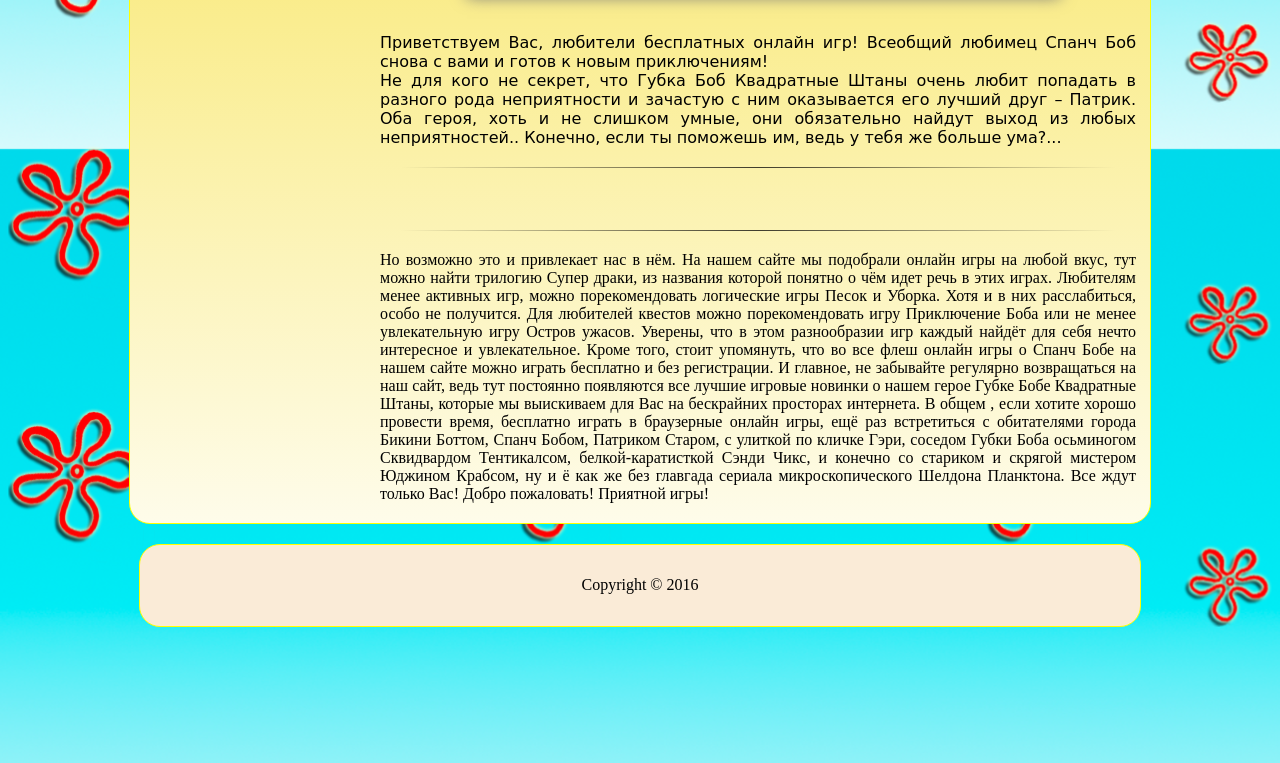
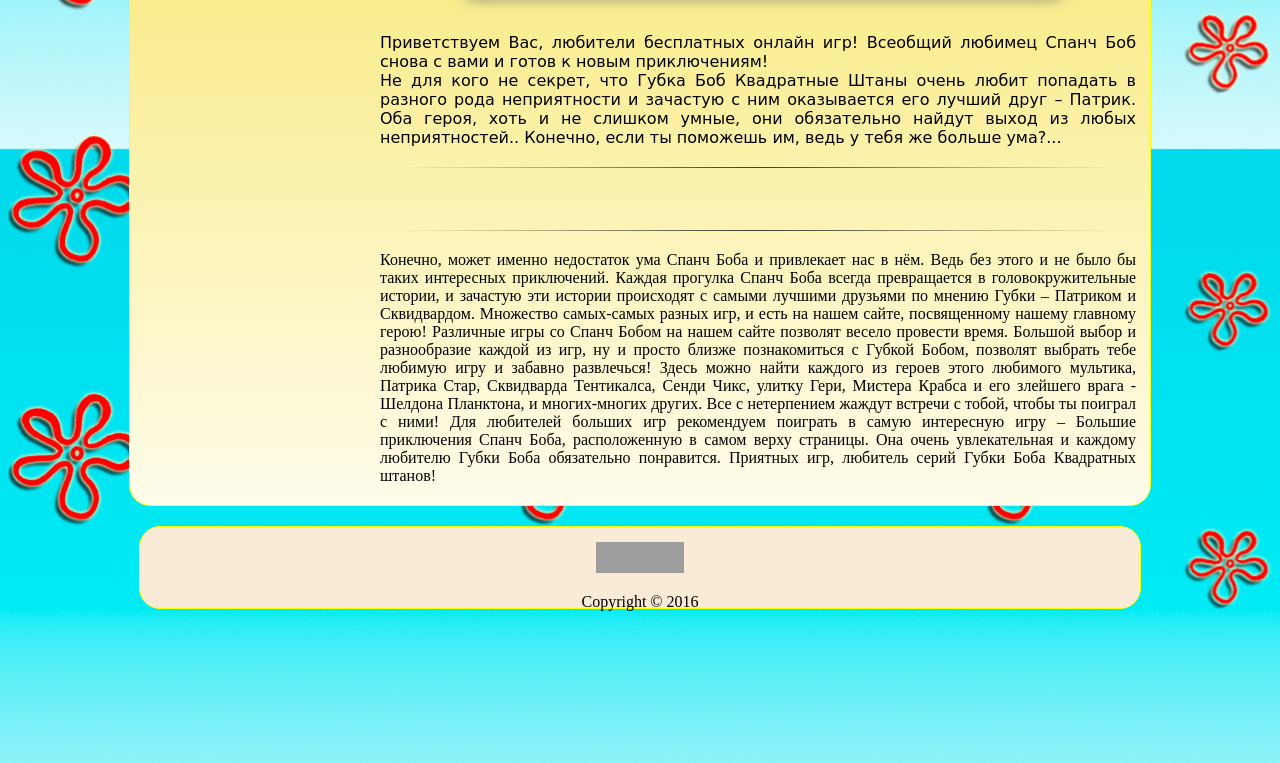
Before and after one commit to 4elbik/Spanch, a PHP site: page /index.php in a window 1280 px wide. Shown: the part 651-1414 px from the top of the page. Run offline with PHP 8.4, Linux system fonts and the light colour scheme; data that the repository does not hold is empty; grey boxes are pictures that could not be loaded.

Commit message:
Поставлен счеткчик на главную страницу

```diff
--- a/views/index.php
+++ b/views/index.php
@@ -27,7 +27,7 @@
             <div class="top5">
                 <p>ПОПУЛЯРНЫЕ ИГРЫ</p><hr />
                 <?php foreach($tops as $top): ?>
-                    <p><a href="<?php echo "http://igry-spanch-bob.ru/games/".strtolower(translit(implode('_', explode(' ', $top['title'])))).".php"; ?>"><img src="http://igry-spanch-bob.ru/images/<?php echo $top['img']; ?>" alt="Игры спанч боб играть бесплатно. Игра спанч боб играть. Игры спанч боб бесплатно. Играть в Губка Боб - <?php echo $item['title']; ?>. Губка боб игры онлайн" title="Игра Спанч боб - <?php echo $item['title']; ?>" width="188" height="140" />
+                    <p><a href="<?php echo "http://igry-spanch-bob.ru/games/".strtolower(translit(implode('_', explode(' ', $top['title'])))).".php"; ?>"><img src="http://igry-spanch-bob.ru/images/<?php echo $top['img']; ?>" alt="Игры спанч боб играть бесплатно. Игра спанч боб играть. Игры спанч боб бесплатно. Играть в Губка Боб - <?php echo $top['title']; ?>. Губка боб игры онлайн" title="Игра Спанч боб - <?php echo $top['title']; ?>" width="188" height="140" />
                             <?php echo $top['title']; ?></a>
                     </p>
                 <?php endforeach; ?>
@@ -62,11 +62,23 @@
             <?php endforeach; ?>
             <div class="footer_description">
                 <hr />
-                Но возможно это и привлекает нас в нём. На нашем сайте мы подобрали онлайн игры на любой вкус, тут можно найти трилогию Супер драки, из названия которой понятно о чём идет речь в этих играх. Любителям менее активных игр, можно порекомендовать логические игры Песок и Уборка. Хотя и в них расслабиться, особо не получится. Для любителей квестов можно порекомендовать игру Приключение Боба или не менее увлекательную игру Остров ужасов. Уверены, что в этом разнообразии игр каждый найдёт для себя нечто интересное и увлекательное. Кроме того, стоит упомянуть, что во все флеш онлайн игры о Спанч Бобе на нашем сайте можно играть бесплатно и без регистрации. И главное, не забывайте регулярно возвращаться на наш сайт, ведь тут постоянно появляются все лучшие игровые новинки о нашем герое Губке Бобе Квадратные Штаны, которые мы выискиваем для Вас на бескрайних просторах интернета. В общем , если хотите хорошо провести время, бесплатно играть в браузерные онлайн игры, ещё раз встретиться с обитателями города Бикини Боттом, Спанч Бобом, Патриком Старом, с улиткой по кличке Гэри, соседом Губки Боба осьминогом Сквидвардом Тентикалсом, белкой-каратисткой Сэнди Чикс, и конечно со стариком и скрягой мистером Юджином Крабсом, ну и ё как же без главгада сериала микроскопического Шелдона Планктона. Все ждут только Вас! Добро пожаловать! Приятной игры!
+                Конечно, может именно недостаток ума Спанч Боба и привлекает нас в нём. Ведь без этого и не было бы таких интересных приключений. Каждая прогулка Спанч Боба всегда превращается в головокружительные истории, и зачастую эти истории происходят с самыми лучшими друзьями по мнению Губки – Патриком и Сквидвардом. Множество самых-самых разных игр, и есть на нашем сайте, посвященному нашему главному герою! Различные игры со Спанч Бобом на нашем сайте позволят весело провести время. Большой выбор и разнообразие каждой из игр, ну и просто близже познакомиться с Губкой Бобом, позволят выбрать тебе любимую игру и забавно развлечься! Здесь можно найти каждого из героев этого любимого мультика, Патрика Стар, Сквидварда Тентикалса, Сенди Чикс, улитку Гери, Мистера Крабса и его злейшего врага - Шелдона Планктона, и многих-многих других. Все с нетерпением жаждут встречи с тобой, чтобы ты поиграл с ними! Для любителей больших игр рекомендуем поиграть в самую интересную игру – Большие приключения Спанч Боба, расположенную в самом верху страницы. Она очень увлекательная и каждому любителю Губки Боба обязательно понравится. Приятных игр, любитель серий Губки Боба Квадратных штанов!
             </div>
         </div>
     </div>
     <div class="footer">
+        <!--LiveInternet counter--><script type="text/javascript"><!--
+            document.write("<a href='//www.liveinternet.ru/click' "+
+                "target=_blank><img src='//counter.yadro.ru/hit?t15.6;r"+
+                escape(document.referrer)+((typeof(screen)=="undefined")?"":
+                ";s"+screen.width+"*"+screen.height+"*"+(screen.colorDepth?
+                    screen.colorDepth:screen.pixelDepth))+";u"+escape(document.URL)+
+                ";"+Math.random()+
+                "' alt='' title='LiveInternet: показано число просмотров за 24"+
+                " часа, посетителей за 24 часа и за сегодня' "+
+                "border='0' width='88' height='31'><\/a>")
+            //--></script><!--/LiveInternet-->
+
         <p>Copyright &copy; 2016</p>
     </div>
 </div>
```
